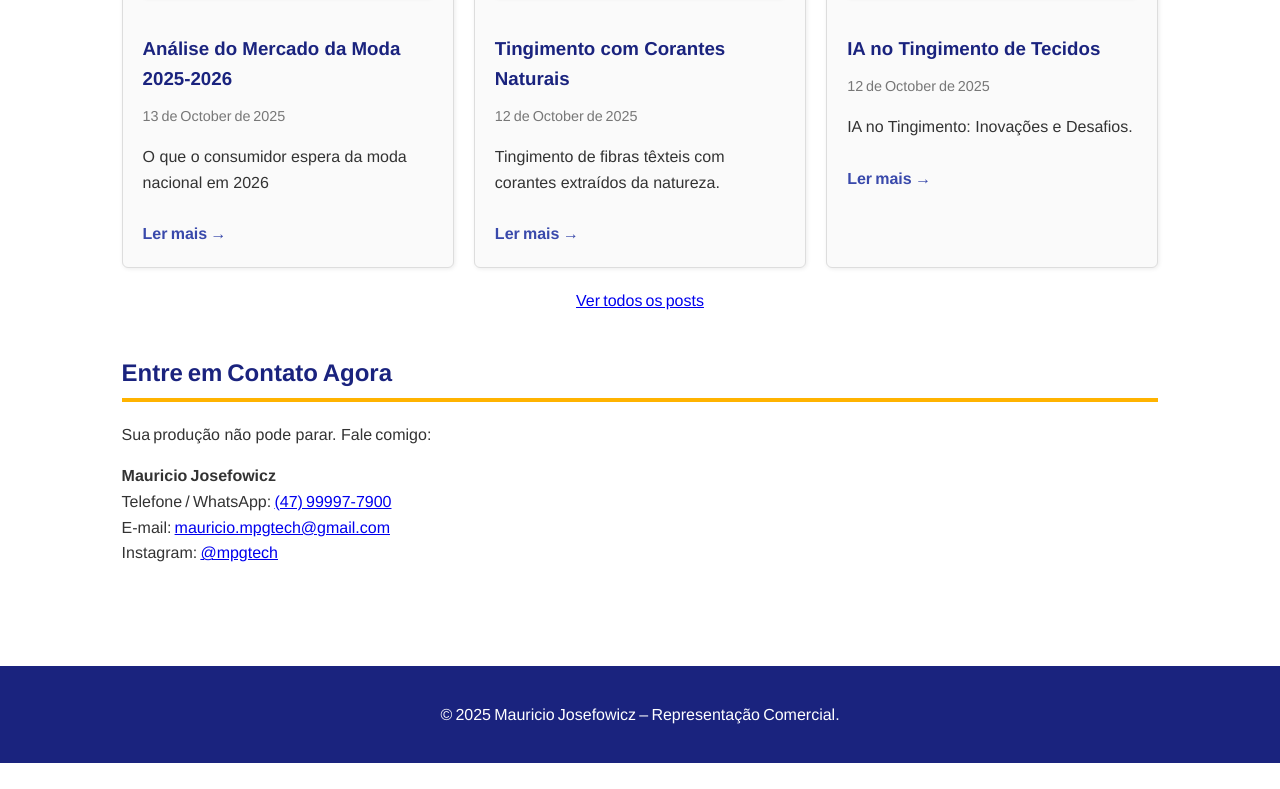
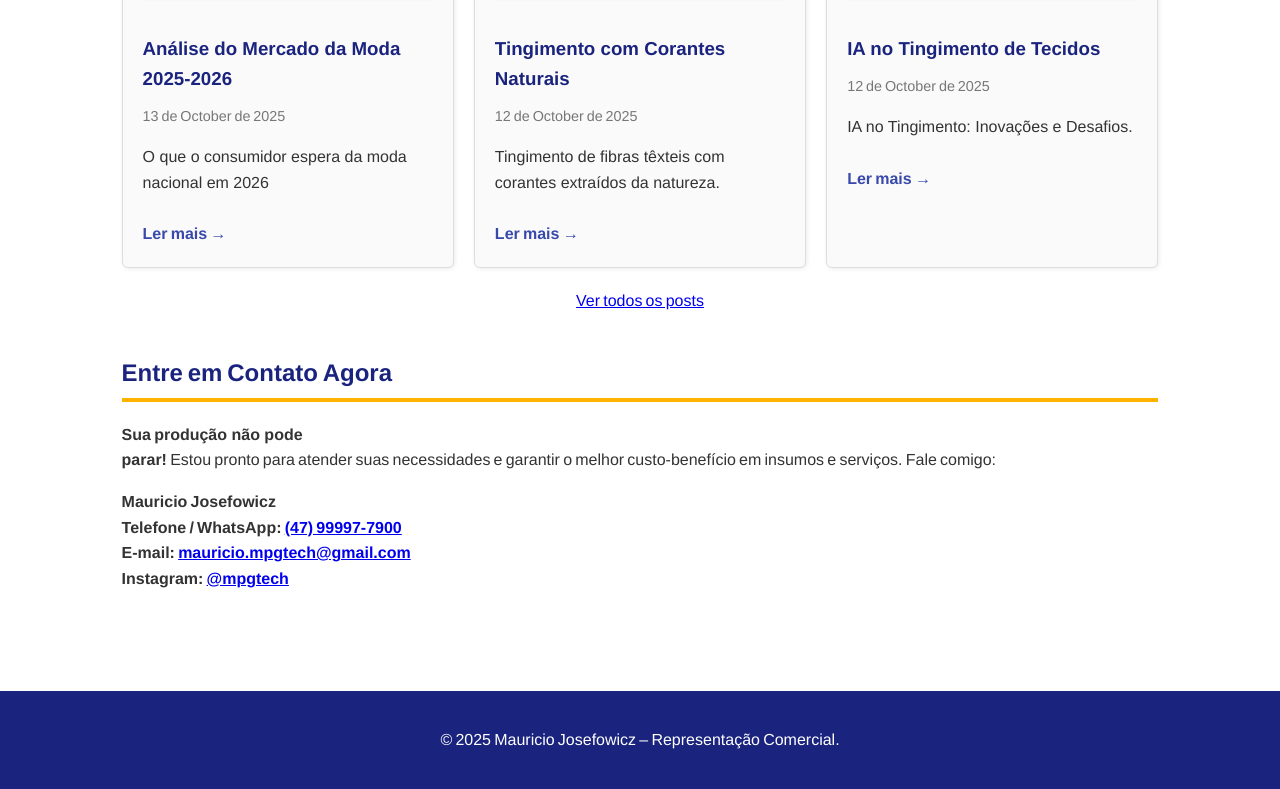
Before and after one commit to mauriciojosefowicz/mpgtech, a Jekyll site: the page built from index.md, in a window 1280 px wide and 900 px high, scrolled down 2459 px, cut to the strip 111-900 px from the top of the window. Built offline with Jekyll 4.4.1, drawn with Linux system fonts in a browser that asks for light colours; before the commit the page ends 3333 px from its top, so only the background shows below that.

Commit message:
Update index.md

```diff
--- a/index.md
+++ b/index.md
@@ -88,15 +88,16 @@ title: "MPG Tech | Soluções Têxteis"
 
   <!-- Contato -->
   <section id="contato">
-    <h2>Entre em Contato Agora</h2>
-    <p>Sua produção não pode parar. Fale comigo:</p>
-    <p>
-      <strong>Mauricio Josefowicz</strong><br>
-      Telefone / WhatsApp: <a href="https://wa.me/5547999977900" target="_blank">(47) 99997‑7900</a><br>
-      E‑mail: <a href="mailto:mauricio.mpgtech@gmail.com">mauricio.mpgtech@gmail.com</a><br>
-      Instagram: <a href="https://www.instagram.com/mpgtech" target="_blank">@mpgtech</a>
-    </p>
-  </section>
+  <h2>Entre em Contato Agora</h2>
+  <p><strong>Sua produção não pode parar!</strong> Estou pronto para atender suas necessidades e garantir o melhor custo‑benefício em insumos e serviços. Fale comigo:</p>
+
+  <p>
+    <strong>Mauricio Josefowicz</strong><br>
+    <strong>Telefone / WhatsApp:</strong> <a href="https://wa.me/5547999977900" target="_blank"><strong>(47) 99997‑7900</strong></a><br>
+    <strong>E‑mail:</strong> <a href="mailto:mauricio.mpgtech@gmail.com"><strong>mauricio.mpgtech@gmail.com</strong></a><br>
+    <strong>Instagram:</strong> <a href="https://www.instagram.com/mpgtech" target="_blank"><strong>@mpgtech</strong></a>
+  </p>
+</section>
 
 </main>
 
```
